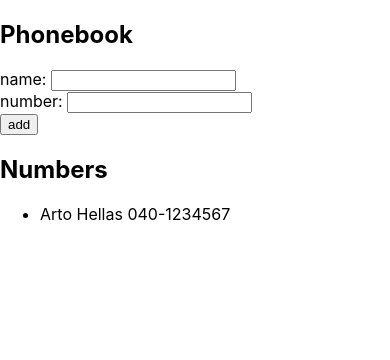
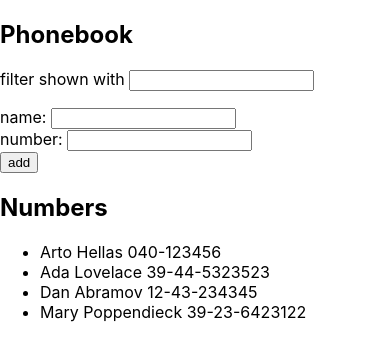
Before and after one commit to danielrlc/fso-exercises, a React (Create React App) app in the folder part2/phonebook/: page / in a window 390 px wide. Shown: the top 360 px of the page. Built offline with nearby package versions, Linux system fonts and the light colour scheme.

Commit message:
2.9*: The Phonebook Step4

```diff
--- a/part2/phonebook/src/App.js
+++ b/part2/phonebook/src/App.js
@@ -2,10 +2,14 @@ import React, { useState } from 'react'
 
 const App = () => {
   const [persons, setPersons] = useState([
-    { name: 'Arto Hellas', number: '040-1234567' },
+    { name: 'Arto Hellas', number: '040-123456' },
+    { name: 'Ada Lovelace', number: '39-44-5323523' },
+    { name: 'Dan Abramov', number: '12-43-234345' },
+    { name: 'Mary Poppendieck', number: '39-23-6423122' },
   ])
   const [newName, setNewName] = useState('')
   const [newNumber, setNewNumber] = useState('')
+  const [search, setSearch] = useState('')
   const handleNewNameChange = event => setNewName(event.target.value)
   const handleFormSubmit = event => {
     event.preventDefault()
@@ -18,14 +22,21 @@ const App = () => {
     setNewNumber('')
   }
 
+  const handleSearchChange = event => setSearch(event.target.value)
+
   const handleNewNumberInputChange = event => setNewNumber(event.target.value)
 
   return (
     <div>
       <h2>Phonebook</h2>
+      <p>
+        filter shown with{' '}
+        <input type="text" value={search} onChange={handleSearchChange} />
+      </p>
       <form onSubmit={handleFormSubmit}>
         <div>
-          name: <input value={newName} onChange={handleNewNameChange} />
+          name:{' '}
+          <input type="text" value={newName} onChange={handleNewNameChange} />
         </div>
         <div>
           number:{' '}
@@ -41,9 +52,16 @@ const App = () => {
       </form>
       <h2>Numbers</h2>
       <ul>
-        {persons.map(person => (
-          <li key={person.name}>{person.name} {person.number}</li>
-        ))}
+        {persons
+          .filter(
+            person =>
+              person.name.toLowerCase().indexOf(search.toLowerCase()) !== -1,
+          )
+          .map(person => (
+            <li key={person.name}>
+              {person.name} {person.number}
+            </li>
+          ))}
       </ul>
     </div>
   )
```
